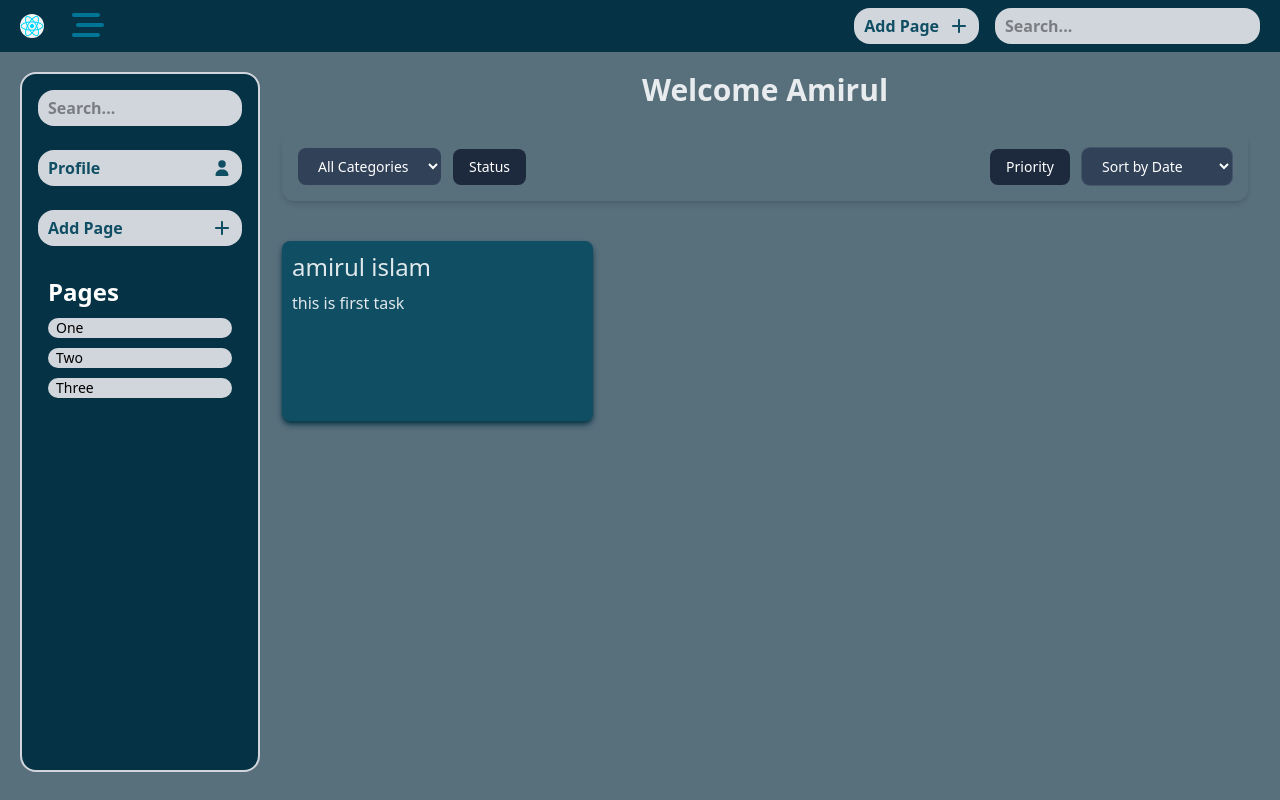
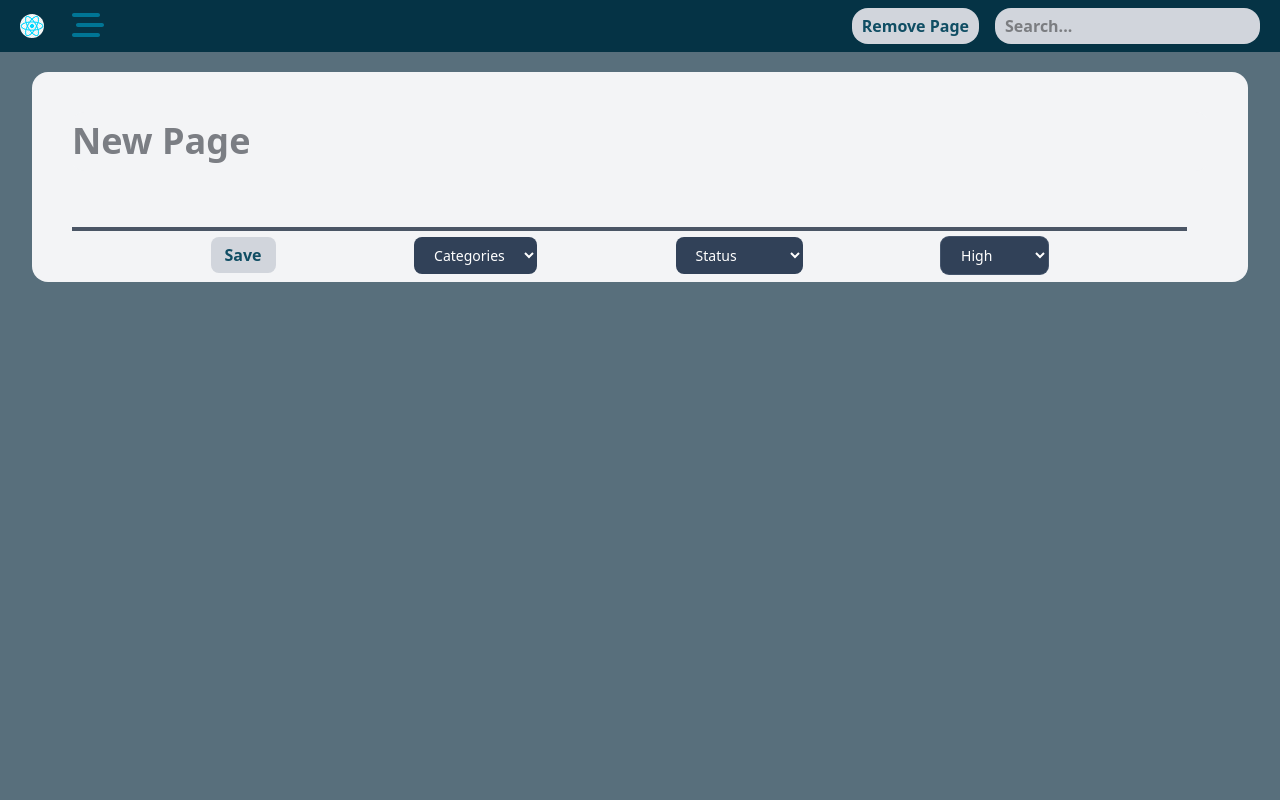
Before and after one commit to AMIRUL1104/SmartTasKDashboard, a React (Vite) app: page / in a window 1280 px wide. Built offline with nearby package versions, Linux system fonts and the light colour scheme.

Commit message:
new task field  updated

```diff
--- a/src/features/dashBoard/Dashboard.jsx
+++ b/src/features/dashBoard/Dashboard.jsx
@@ -6,8 +6,8 @@ import NewTaskField from "./components/NewTaskField";
 import { useState } from "react";
 
 function Dashboard() {
-  const [SidebarToggle, setSidebarToggle] = useState(true);
-  const [newTaskPageToggle, setNewTaskPageToggle] = useState(false);
+  const [SidebarToggle, setSidebarToggle] = useState(false);
+  const [newTaskPageToggle, setNewTaskPageToggle] = useState(true);
 
   // all tasks or notes stored in this state
   const [allTask, setAllTask] = useState([
--- a/src/features/dashBoard/components/NewTaskField.jsx
+++ b/src/features/dashBoard/components/NewTaskField.jsx
@@ -10,13 +10,16 @@ function NewTaskField({ addTask, setNewTaskPageToggle }) {
     category: "all",
     status: "Pending",
     priority: "Medium",
-  }); // new task val;ues catcher
+  }); // new task values catcher
 
   console.log(newTask.textarea);
 
   // all useRef Hooks
   const textareaRefs = useRef({}); //this hooks mostly used on dynamic textarea handling
   const newTextareaIdRef = useRef("2"); //last created textarea id stored in this ref
+
+  const keydownedTextareaIdRef = useRef(null); //last created textarea id stored in this ref
+
   const newTaskTitleRefs = useRef({});
 
   //textarea typing time actions are handle by this functin
@@ -48,11 +51,25 @@ function NewTaskField({ addTask, setNewTaskPageToggle }) {
     const keydownedTextarea = e.target;
     const keydownedTextareaValue = e.target.value;
     const cursorPositionStart = keydownedTextarea.selectionStart;
+
+    if (e.key === "Enter" && e.target.name === "title") {
+      e.preventDefault();
+      textareaRefs.current["2"].focus();
+      newTextareaIdRef.current["2"];
+    } else if (e.key === "Enter" && e.target.name !== "title") {
+      e.preventDefault();
+
+      newTextareaIdRef.current = id; // latest textarea id store in ref
+      keydownedTextareaIdRef.current = keydownedId;
+
+      // keydowned Textarea value
+      const slicedKeydownedTextareaCursorInfrontValue =
+        keydownedTextareaValue.slice(0, cursorPositionStart);
+      // new Textarea  value
       const slicedKeydownedTextareaCursorBehindValue =
         keydownedTextareaValue.slice(cursorPositionStart);
-    const slicedKeydownedTextareaCursorInfrontValue =
-      keydownedTextareaValue.slice(0, cursorPositionStart);
 
+      // keydownedId Textarea value setting
       setNewTask((prev) => ({
         ...prev,
         textarea: prev.textarea.map((t) =>
@@ -62,16 +79,7 @@ function NewTaskField({ addTask, setNewTaskPageToggle }) {
         ),
       }));
 
-    if (e.key === "Enter" && e.target.id == 1) {
-      e.preventDefault();
-      setFocusId(2);
-      newTextareaIdRef.current[2];
-    }
-    if (e.key === "Enter" && e.target.id != 1) {
-      e.preventDefault();
-
-      newTextareaIdRef.current = id; // latest textarea id store in ref
-
+      // new Textarea id and value set on newtask textarea array
       setNewTask((prev) => {
         const newTextarea = {
           id: id,
@@ -92,15 +100,83 @@ function NewTaskField({ addTask, setNewTaskPageToggle }) {
       setTaskField((prev) => [...prev, { id: id }]);
 
       setFocusId(id);
+      // console.log(focusId);
+    } else if (e.key === "ArrowDown") {
+      e.preventDefault();
+      // console.log(keydownedId);
+
+      if (e.target.name === "title") return textareaRefs.current["2"].focus();
+
+      const nextTextareaIndex = keydownedTextAreaIndex + 1;
+
+      const nextTextarea = newTask.textarea.find(
+        (value, index) => index === nextTextareaIndex
+      );
+      if (!nextTextarea) return;
+      setFocusId(nextTextarea.id);
+    } else if (e.key === "ArrowUp") {
+      e.preventDefault();
+
+      const nextTextareaIndex = keydownedTextAreaIndex - 1;
+
+      const nextTextarea = newTask.textarea.find(
+        (value, index) => index === nextTextareaIndex
+      );
+
+      if (!nextTextarea) return newTaskTitleRefs.current.focus();
+      setFocusId(nextTextarea.id);
+    } else if (e.key === "Backspace") {
+      const zeroToPositionStart = keydownedTextareaValue.slice(
+        0,
+        cursorPositionStart
+      );
+
+      // console.log(zeroToPositionStart.length);
+
+      if (zeroToPositionStart.length === 0) {
+        const nextTextareaIndex = keydownedTextAreaIndex - 1;
+        const nextTextarea = newTask.textarea.find(
+          (value, index) => index === nextTextareaIndex
+        );
+        const id = nextTextarea.id;
+        const value = e.target.value;
+
+        setNewTask((prev) => ({
+          ...prev,
+          textarea: prev.textarea.map((t) =>
+            t.id === id ? { ...t, value: value } : t
+          ),
+        }));
+        let updated = [...newTask.textarea];
+        updated = newTask.textarea.filter((item) => item.id !== keydownedId);
+        setNewTask((prev) => {
+          return {
+            ...prev,
+            textarea: updated,
+          };
+        });
+
+        if (!nextTextarea) return newTaskTitleRefs.current.focus();
+        setFocusId(nextTextarea.id);
       }
+      if (keydownedTextareaValue.length === 0) {
+        let updated = [...newTask.textarea];
+        updated = newTask.textarea.filter((item) => item.id !== keydownedId);
+        setNewTask((prev) => {
+          return {
+            ...prev,
+            textarea: updated,
+          };
+        });
 
-    if (e.key === "ArrowDown") {
-      e.preventDefault();
-      // const id = e.target.id++; // যে textarea তে enter চাপা  হয়েছে
-      // console.log(`ArrowDown ID is = ${id}`);
+        const nextTextareaIndex = keydownedTextAreaIndex - 1;
+        const nextTextarea = newTask.textarea.find(
+          (value, index) => index === nextTextareaIndex
+        );
 
-      // setFocusId(id);
-      // newTextareaIdRef.current[id];
+        if (!nextTextarea) return newTaskTitleRefs.current.focus();
+        setFocusId(nextTextarea.id);
+      }
     }
   };
 
@@ -129,7 +205,9 @@ function NewTaskField({ addTask, setNewTaskPageToggle }) {
     const value = e.target.value;
     setNewTask((prev) => ({
       ...prev,
-      textarea: prev.textarea.map((t) => (t.id === id ? { ...t, value } : t)),
+      textarea: prev.textarea.map((t) =>
+        t.id === id ? { ...t, value: value } : t
+      ),
     }));
   };
 
@@ -150,6 +228,30 @@ function NewTaskField({ addTask, setNewTaskPageToggle }) {
     }
   }, [taskField, focusId]);
 
+  useEffect(() => {
+    let id = newTextareaIdRef.current;
+    if (!id) return;
+    const el = textareaRefs.current[id];
+    // console.log(el);
+    if (!el) return;
+    // Reset height to recalculate correctly (shrink support)
+    el.style.height = "auto";
+    // Set height based on content
+    el.style.height = `${el.scrollHeight}px`;
+  }, [newTask.textarea]);
+
+  useEffect(() => {
+    let id = keydownedTextareaIdRef.current;
+    if (!id) return;
+    const el = textareaRefs.current[id];
+    // console.log(el);
+    if (!el) return;
+    // Reset height to recalculate correctly (shrink support)
+    el.style.height = "auto";
+    // Set height based on content
+    el.style.height = `${el.scrollHeight}px`;
+  }, [newTask.textarea]);
+
   return (
     <form
       name="newTaskForm"
@@ -157,7 +259,7 @@ function NewTaskField({ addTask, setNewTaskPageToggle }) {
       className=" relative mx-8 my-5 text-base bg-gray-100 text-gray-950 p-10 rounded-2xl min-h-3/4 "
     >
       <textarea
-        id={1}
+        id={"1"}
         ref={newTaskTitleRefs}
         name="title"
         value={newTask.title}
@@ -180,24 +282,6 @@ function NewTaskField({ addTask, setNewTaskPageToggle }) {
         "
       />
 
-      {/* {taskField.map((field) => (
-        <TaskFieldPieces
-          handleTextarea={handleTextarea}
-          handleKeyDown={handleKeyDown}
-          // onInput={handleInput}
-          value={
-            newTask.textarea.map((item) => {
-              if (item.id === field.id) return;
-            }) || ""
-          }
-          key={field.id}
-          id={field.id}
-          handleInput={handleInput}
-          ref={(el) => {
-            if (el) textareaRefs.current[field.id] = el;
-          }}
-        />
-      ))} */}
       {newTask.textarea.map((field) => (
         <TaskFieldPieces
           handleTextarea={handleTextarea}
--- a/src/features/dashBoard/components/reusable_component/TaskFieldPieces.jsx
+++ b/src/features/dashBoard/components/reusable_component/TaskFieldPieces.jsx
@@ -29,7 +29,7 @@ const TaskFieldPieces = forwardRef(
         onMouseOut={() => setTextEditBtn((prev) => !prev)}
         onFocus={() => setPlaceHolder(true)}
         onBlur={() => setPlaceHolder((pre) => !pre)}
-        className=" flex items-center gap-0 my-0.5 w-full  "
+        className=" flex items-center gap-0 my-2 w-full "
       >
         <button
           type="submit"
@@ -62,7 +62,7 @@ const TaskFieldPieces = forwardRef(
           resize-none
           overflow-hidden
            p-2 pl-0 rounded-lg ${textEditBtn ? " ml-0" : "ml-7"} ${
-            isNeedBg ? " bg-sky-100" : "bg-transparent"
+            isNeedBg ? " bg-sky-300" : "bg-transparent"
           } `}
         />
       </div>
```
Lines whose indentation alone changed are shown as unchanged.
